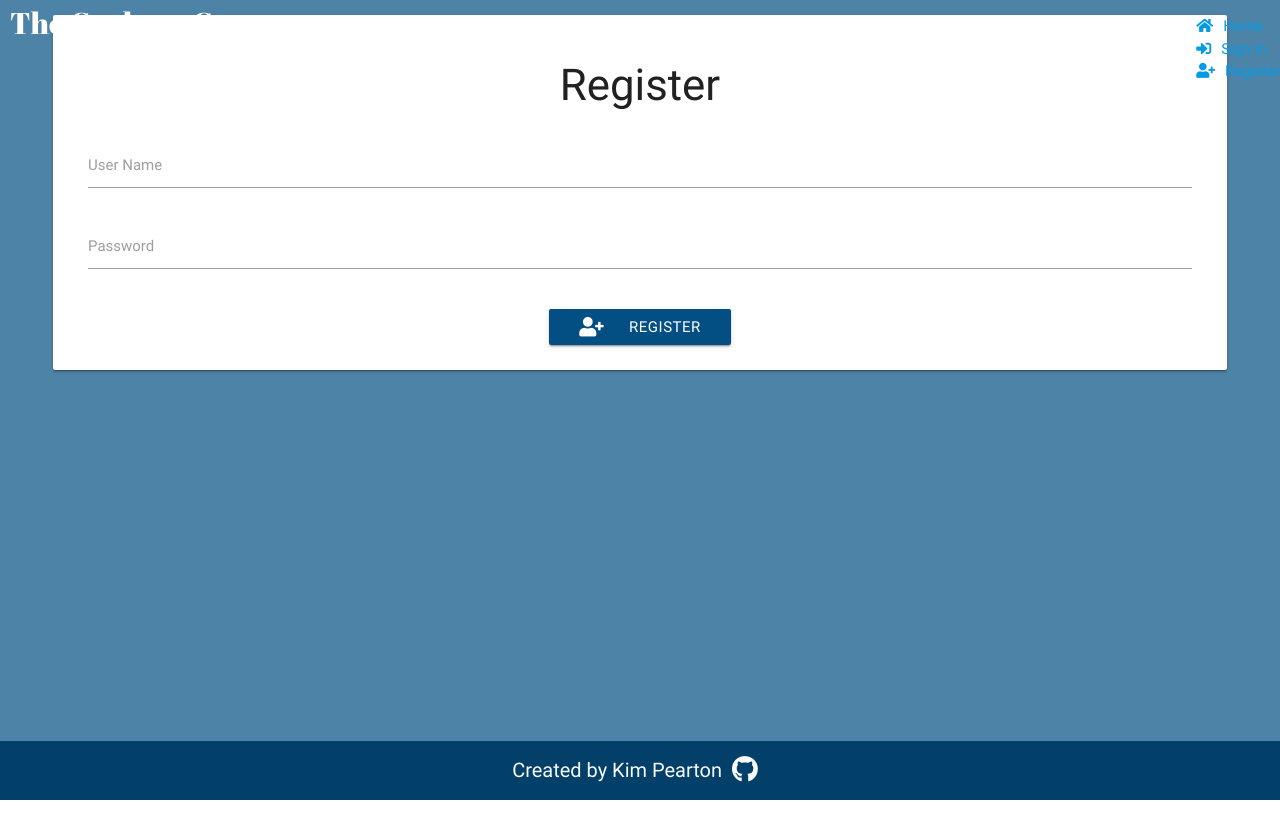
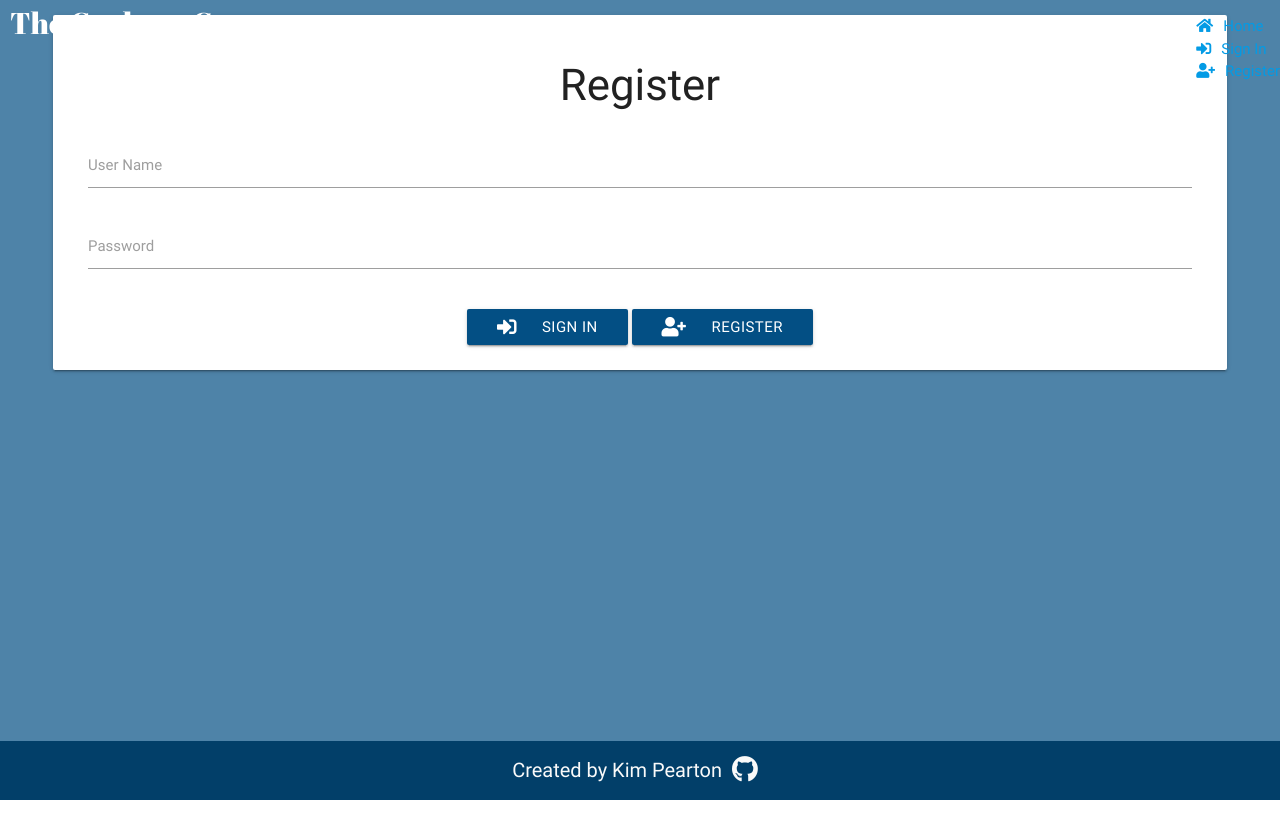
Before and after one commit to Code-Institute-Submissions/the-cookery-cove, a Flask app: page /register in a window 1280 px wide. Run offline with Flask 2, Linux system fonts and the light colour scheme; some libraries are stand-ins or nearby versions.

Commit message:
Add 'Sign In' button

```diff
--- a/templates/register.html
+++ b/templates/register.html
@@ -20,6 +20,9 @@
 
             <div class="row cookery-buttons">
                 <div class="col s12 center-align">
+                    <a class="btn waves-effect waves-light" href="{{url_for('signin')}}">
+                        <i class="fas fa-sign-in-alt left"></i>Sign In
+                    </a>
                     <button class="btn waves-effect waves-light" type="submit" name="action">
                         <i class="fas fa-user-plus left"></i>Register
                     </button>
```
